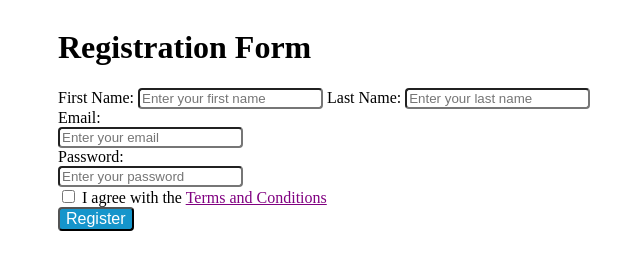
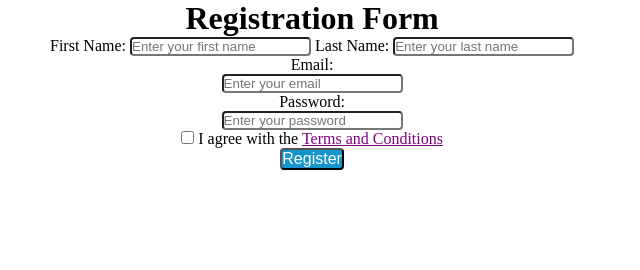
Before and after one commit to Plutorium/project-registration-form, a plain HTML site: page index.html in a window 1280 px wide. Shown: the whole page, without its empty margins (0-640 px from the left). Drawn offline with Linux system fonts and the light colour scheme.

Commit message:
added div for elft section

```diff
--- a/CSS/style.css
+++ b/CSS/style.css
@@ -3,8 +3,20 @@ body {
     font-weight: 400;
     display: flex;
 }
+* {
+    margin: 0;
+    padding: 0;
+    box-sizing: border-box;
+}
+.container {
+    text-align: center;
+    align-items: center;
+}
 input {
     border-radius: 4px;
+
+}
+#email, #password {
 
 }
 form {
--- a/index.html
+++ b/index.html
@@ -10,8 +10,9 @@
     <title>Registration Form</title>
 </head>
 <body>
-    <div>
-        <form action="">
+    <div class="container">
+        <div class="left-section">
+            <form>
                 <h1>Registration Form</h1>
                 <label for="firstname" >First Name:</label>
                 <input type="text" id="firstname" placeholder="Enter your first name" required>
@@ -26,5 +27,6 @@
                 <button type="submit" id="submit">Register</button>
             </form>
         </div>
+    </div>
 </body>
 </html>
```
Lines whose indentation alone changed are shown as unchanged.
